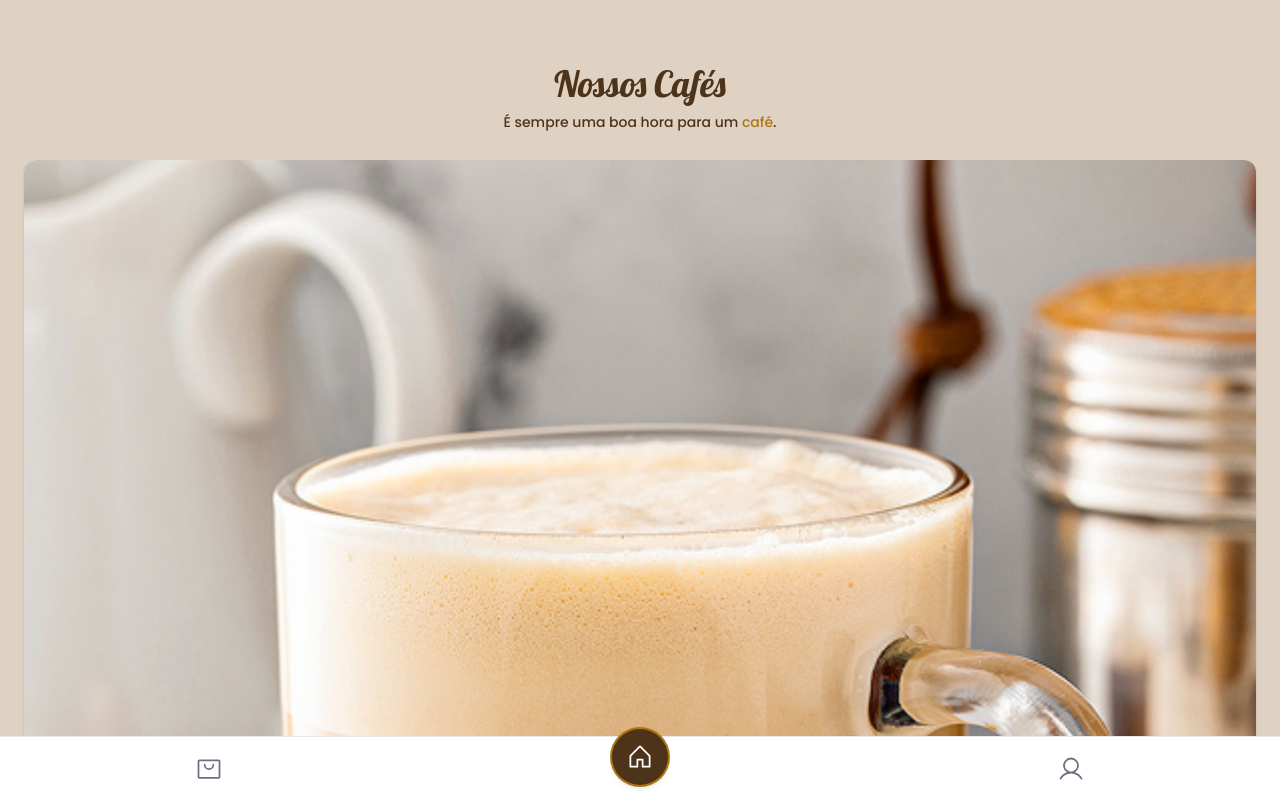
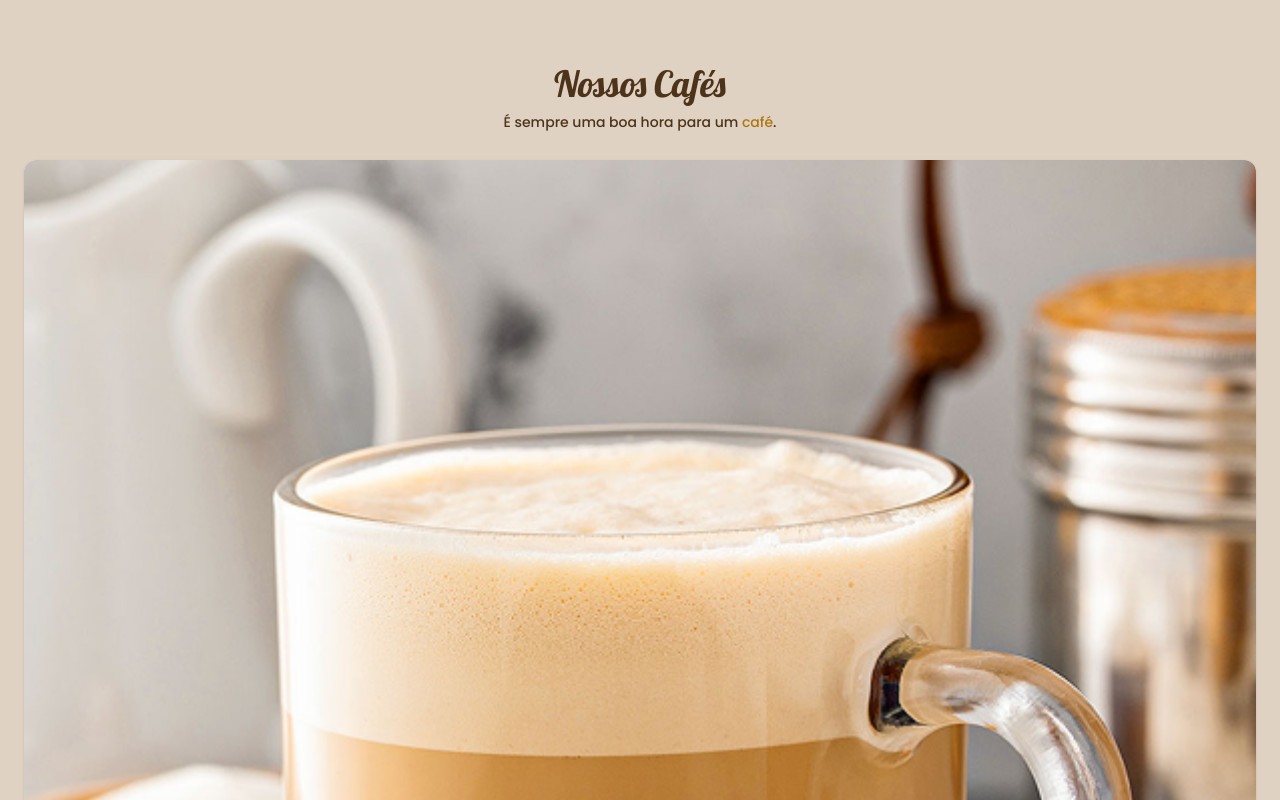
Before and after one commit to francinedds/cafeteria-next-app, a Next.js app: page /home in a window 1280 px wide. Shown: the top 800 px of the page. Built offline with nearby package versions, Linux system fonts and the light colour scheme.

Commit message:
Fix: adjust styles

```diff
--- a/src/components/BottomNav.tsx
+++ b/src/components/BottomNav.tsx
@@ -1,6 +1,7 @@
 import Link from 'next/link';
 import { useRouter } from 'next/router';
 import { useEffect, useState } from 'react';
+import styles from './BottomNav.module.css';
 import { HouseIcon, UserIcon, ShoppingBagIcon } from '@phosphor-icons/react';
 import { useBag } from '@/context/BagContext';
 
@@ -18,36 +19,48 @@ const BottomNav: React.FC = () => {
     setIsLoggedIn(!!user);
   }, []);
 
-  const userRoute = isLoggedIn ? '/user' : '/login';
-
-  const isActive = (path: string) => currentPath === path;
+  const userLink = isLoggedIn ? '/user' : '/login';
 
   return (
-    <nav className="fixed bottom-0 w-full flex justify-around items-center bg-white border-t border-gray-200 h-16 z-50">
-      {/* Sacola */}
-      <Link href="/bag">
-        <div className="relative flex flex-col items-center">
-          <ShoppingBagIcon size={28} className={isActive('/bag') ? 'text-[#4E331B]' : 'text-gray-500'} />
+    <nav className={styles.nav}>
+      <Link href="/bag" passHref legacyBehavior>
+        <a className={currentPath === '/bag' ? styles.active : ''} style={{ position: 'relative' }}>
+          <ShoppingBagIcon size={28} />
           {totalItems > 0 && (
-            <span className="absolute -top-1 -right-2 bg-red-600 text-white text-[10px] w-4 h-4 rounded-full flex items-center justify-center">
+            <span
+              style={{
+                position: 'absolute',
+                top: -4,
+                right: -4,
+                backgroundColor: 'red',
+                color: 'white',
+                fontSize: 10,
+                width: 16,
+                height: 16,
+                borderRadius: '999px',
+                display: 'flex',
+                justifyContent: 'center',
+                alignItems: 'center',
+              }}
+            >
               {totalItems}
             </span>
           )}
-        </div>
+        </a>
       </Link>
 
-      {/* Home (destaque central) */}
-      <Link href="/home">
-        <div className={`w-14 h-14 rounded-full flex items-center justify-center -mt-6 shadow-md bg-[#4E331B] ${isActive('/home') ? 'ring-2 ring-[#AD7611]' : ''}`}>
-          <HouseIcon size={28} color="#fff" />
-        </div>
-      </Link>
+      <div className={styles.homeWrapper}>
+        <Link href="/home" passHref legacyBehavior>
+          <a className={`${styles.homeButton} ${currentPath === '/home' ? styles.active : ''}`}>
+            <HouseIcon size={28} color="#fff" />
+          </a>
+        </Link>
+      </div>
 
-      {/* User (Login ou Perfil) */}
-      <Link href={userRoute}>
-        <div className="flex flex-col items-center">
-          <UserIcon size={28} className={isActive(userRoute) ? 'text-[#4E331B]' : 'text-gray-500'} />
-        </div>
+      <Link href={userLink} passHref legacyBehavior>
+        <a className={currentPath === userLink ? styles.active : ''}>
+          <UserIcon size={28} />
+        </a>
       </Link>
     </nav>
   );
```
